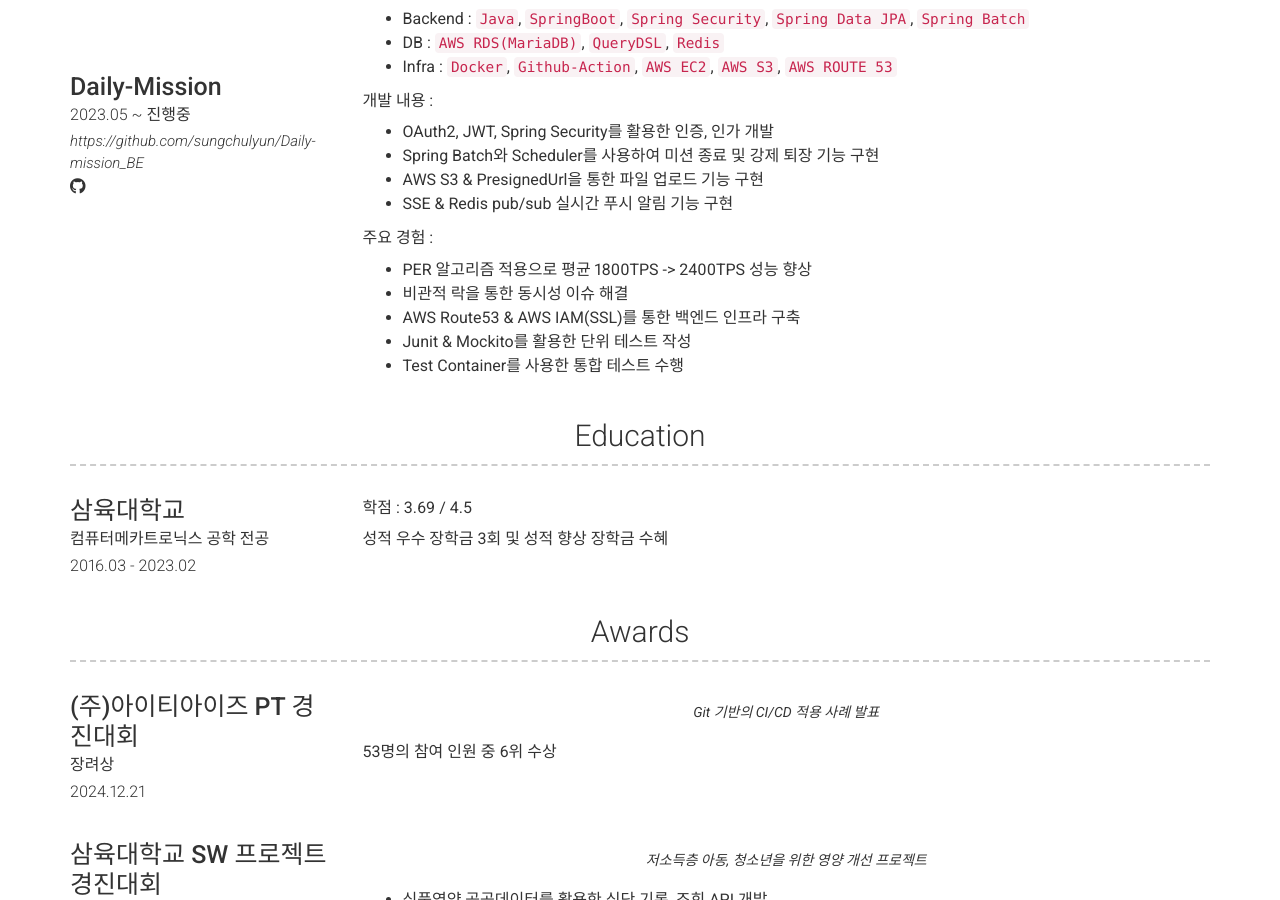
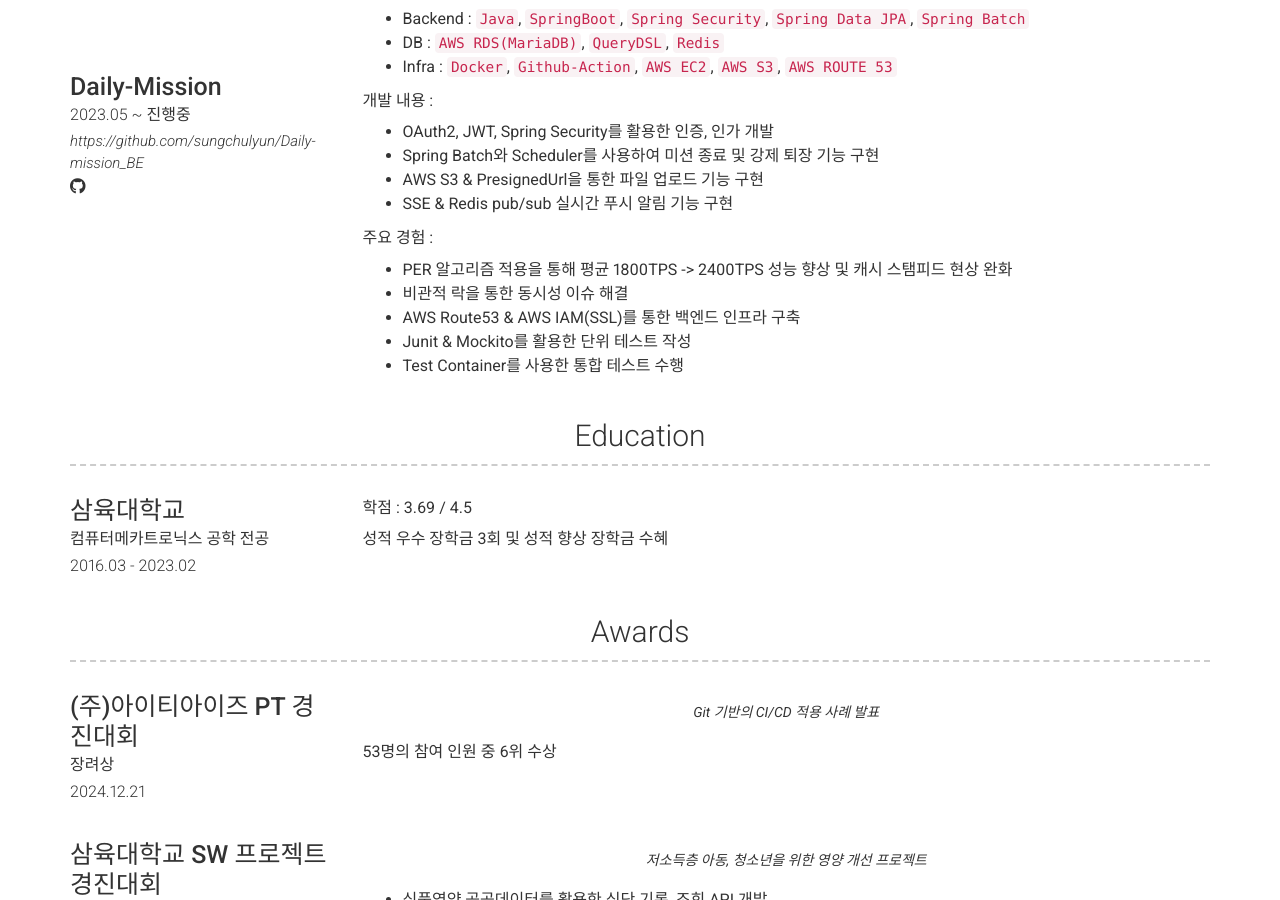
Before and after one commit to sungchulyun/sungchulyun.github.io, a Jekyll site: the page built from index.md, in a window 1280 px wide and 900 px high, scrolled down 1972 px. Built offline with Jekyll 4.4.1, drawn with Linux system fonts in a browser that asks for light colours; nearby versions of some CDN libraries.

Commit message:
feat : 개발내용 추가

```diff
--- a/_config.yml
+++ b/_config.yml
@@ -159,7 +159,7 @@ content:
           - SSE & Redis pub/sub 실시간 푸시 알림 기능 구현
 
           주요 경험 :
-          - PER 알고리즘 적용으로 평균 1800TPS -> 2400TPS 성능 향상
+          - PER 알고리즘 적용을 통해 평균 1800TPS -> 2400TPS 성능 향상 및 캐시 스탬피드 현상 완화
           - 비관적 락을 통한 동시성 이슈 해결
           - AWS Route53 & AWS IAM(SSL)를 통한 백엔드 인프라 구축
           - Junit & Mockito를 활용한 단위 테스트 작성
```
